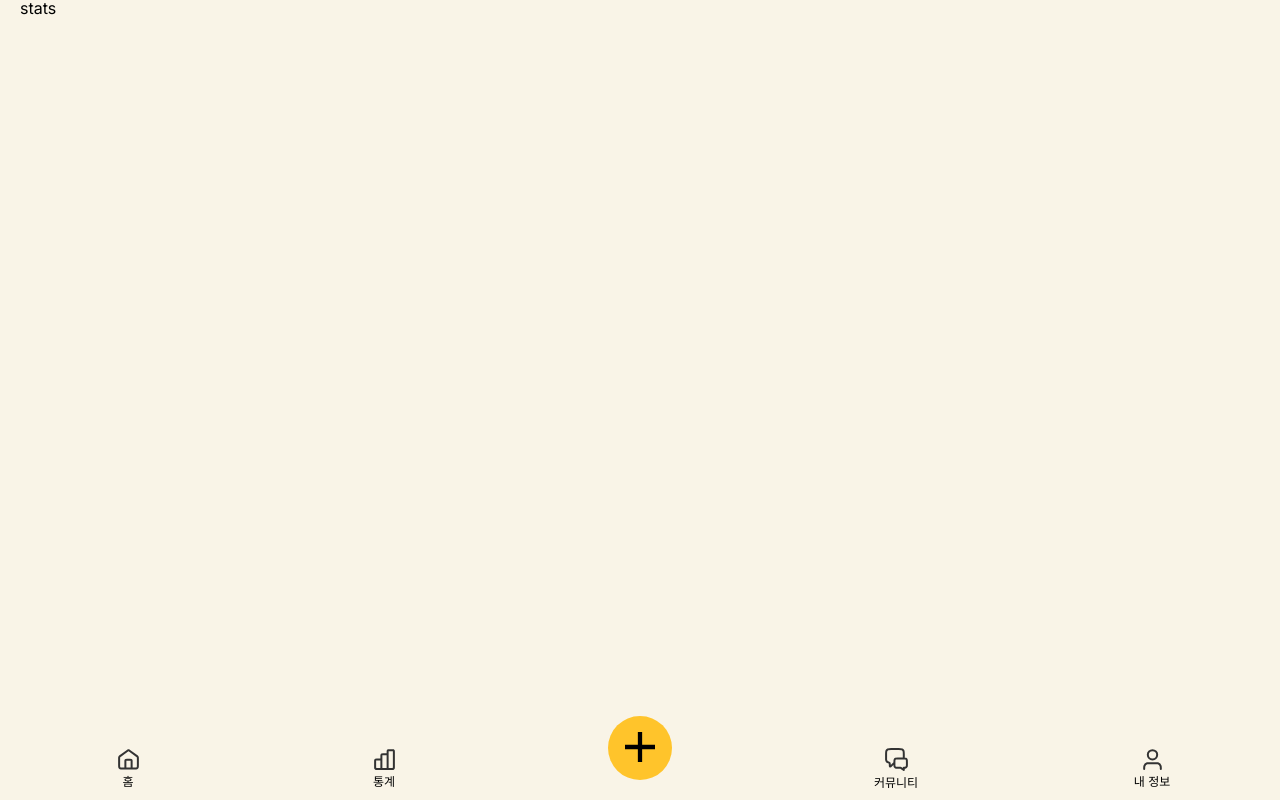
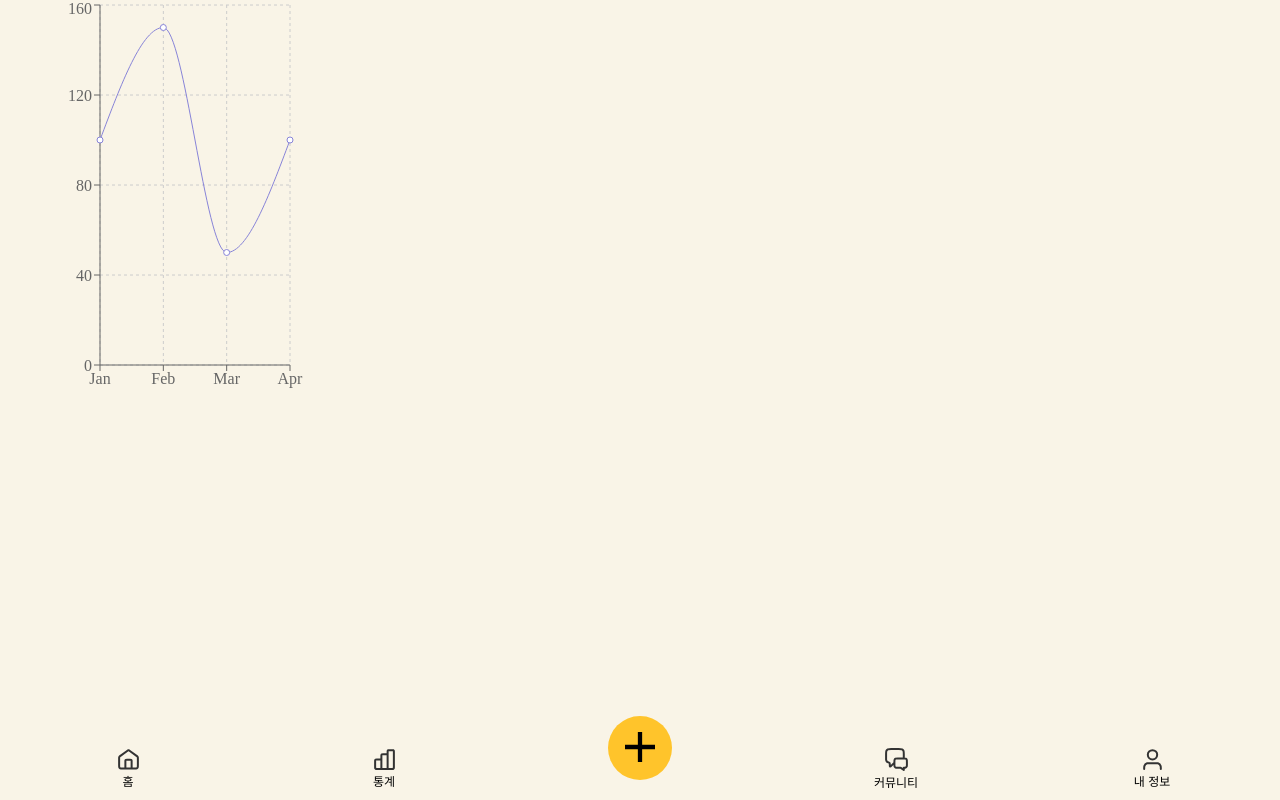
Before and after one commit to coffein-doctor/MST, a Next.js app in the folder mst/: page /stats in a window 1280 px wide. Built offline with nearby package versions, Linux system fonts and the light colour scheme.

Commit message:
[FEAT] graph에 불필요한 스크롤 감춤, css 일부 수정

```diff
--- a/mst/src/app/(mainpage)/layout.tsx
+++ b/mst/src/app/(mainpage)/layout.tsx
@@ -33,4 +33,5 @@ export default function MainPageLayout({
 
 const contentWrapperCSS = css`
   margin: 0 20px;
+  overflow-x: hidden;
 `;
--- a/mst/src/app/(mainpage)/stats/page.tsx
+++ b/mst/src/app/(mainpage)/stats/page.tsx
@@ -1,7 +1,20 @@
+"use client";
+
 import React from "react";
+import StatsGraph from "@/components/Stats/StatsGraph";
+import { css } from "@emotion/react";
 
 function stats() {
-  return <div>stats</div>;
+  return (
+    <div css={testCSS}>
+      <StatsGraph />
+    </div>
+  );
 }
 
+const testCSS = css`
+  overflow-x: hidden;
+  overflow-y: hidden;
+`;
+
 export default stats;
--- a/mst/src/components/common/Nav/Nav.tsx
+++ b/mst/src/components/common/Nav/Nav.tsx
@@ -1,4 +1,4 @@
-import React from "react";
+import React, { useState, useEffect } from "react";
 import { css } from "@emotion/react";
 import NavCircleContent from "./NavCircleContent";
 import NavSquareContent from "./NavSquareContent";
@@ -6,8 +6,22 @@ import NavSquareContent from "./NavSquareContent";
 import { HOME, STATS, PLUS, COMMUNITY, MYPAGE } from "@/assets/icons";
 
 function Nav() {
+  const [windowWidth, setWindowWidth] = useState(window.innerWidth);
+
+  useEffect(() => {
+    const handleResize = () => {
+      setWindowWidth(window.innerWidth);
+    };
+
+    window.addEventListener("resize", handleResize);
+
+    return () => {
+      window.removeEventListener("resize", handleResize);
+    };
+  }, []);
+
   return (
-    <div css={NavWrapperCSS}>
+    <div css={NavWrapperCSS(windowWidth)}>
       <div css={NavContentWrapperCSS}>
         <NavSquareContent title={"홈"} svg={HOME} link={"home"} />
         <NavSquareContent title={"통계"} svg={STATS} link={"stats"} />
@@ -24,13 +38,15 @@ function Nav() {
   );
 }
 
-const NavWrapperCSS = css`
+const NavWrapperCSS = (width: number) => css`
   /* 최하단 고정 */
   position: fixed;
   bottom: 0;
 
-  width: 100%;
+  width: ${width}px; /* 동적으로 화면 가로 크기를 설정합니다. */
   height: 64px;
+
+  background-color: var(--default-back-color);
 `;
 
 const NavContentWrapperCSS = css`
--- a/mst/src/styles/globals.css
+++ b/mst/src/styles/globals.css
@@ -132,6 +132,8 @@ section {
 
 body {
   background-color: var(--default-back-color);
+  overflow-x: hidden;
+
   line-height: 1;
 }
 
```
